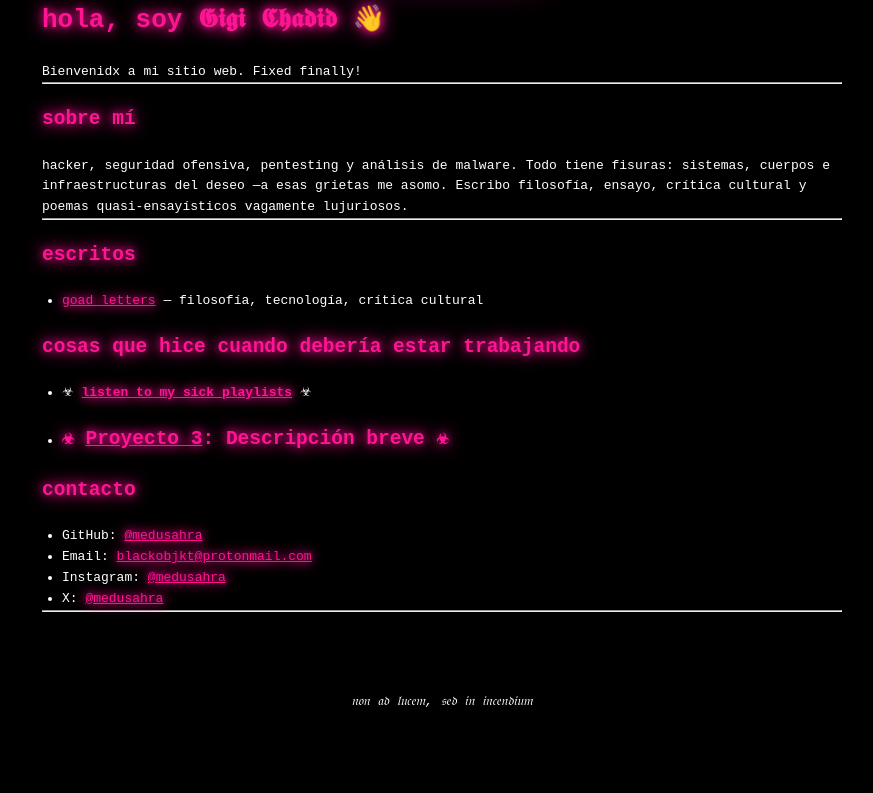
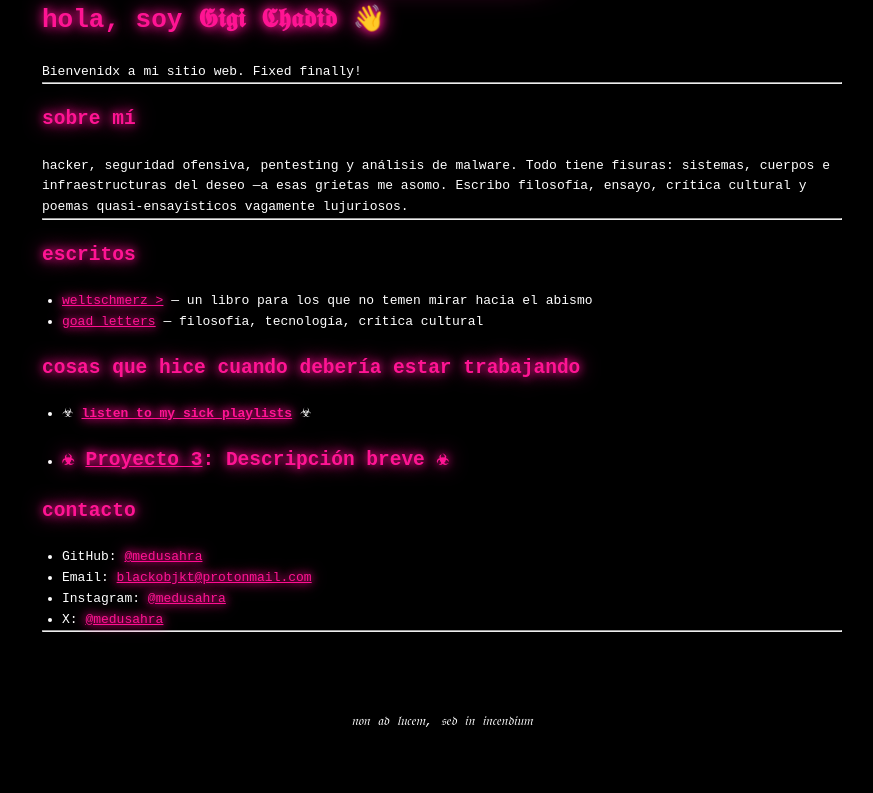
Before and after one commit to medusahra/medusahra.github.io, a Jekyll site: the page built from index.md, in a window 1280 px wide. Shown: the part 190-983 px from the top of the page, without its empty margins (198-1071 px from the left). Built offline with Jekyll 4.4.1, drawn with Linux system fonts in a browser that asks for light colours; before the commit the page ends 962 px from its top, so only the background shows below that.

Commit message:
Update index.md

```diff
--- a/index.md
+++ b/index.md
@@ -18,6 +18,7 @@ hacker, seguridad ofensiva, pentesting y análisis de malware. Todo tiene fisura
 ---
 ## escritos
 
+- [weltschmerz >](/2025/11/11/weltschmerz.html) — un libro para los que no temen mirar hacia el abismo
 - [goad letters](https://goadletter.substack.com/) — filosofía, tecnología, crítica cultural
 
 ## cosas que hice cuando debería estar trabajando
```
